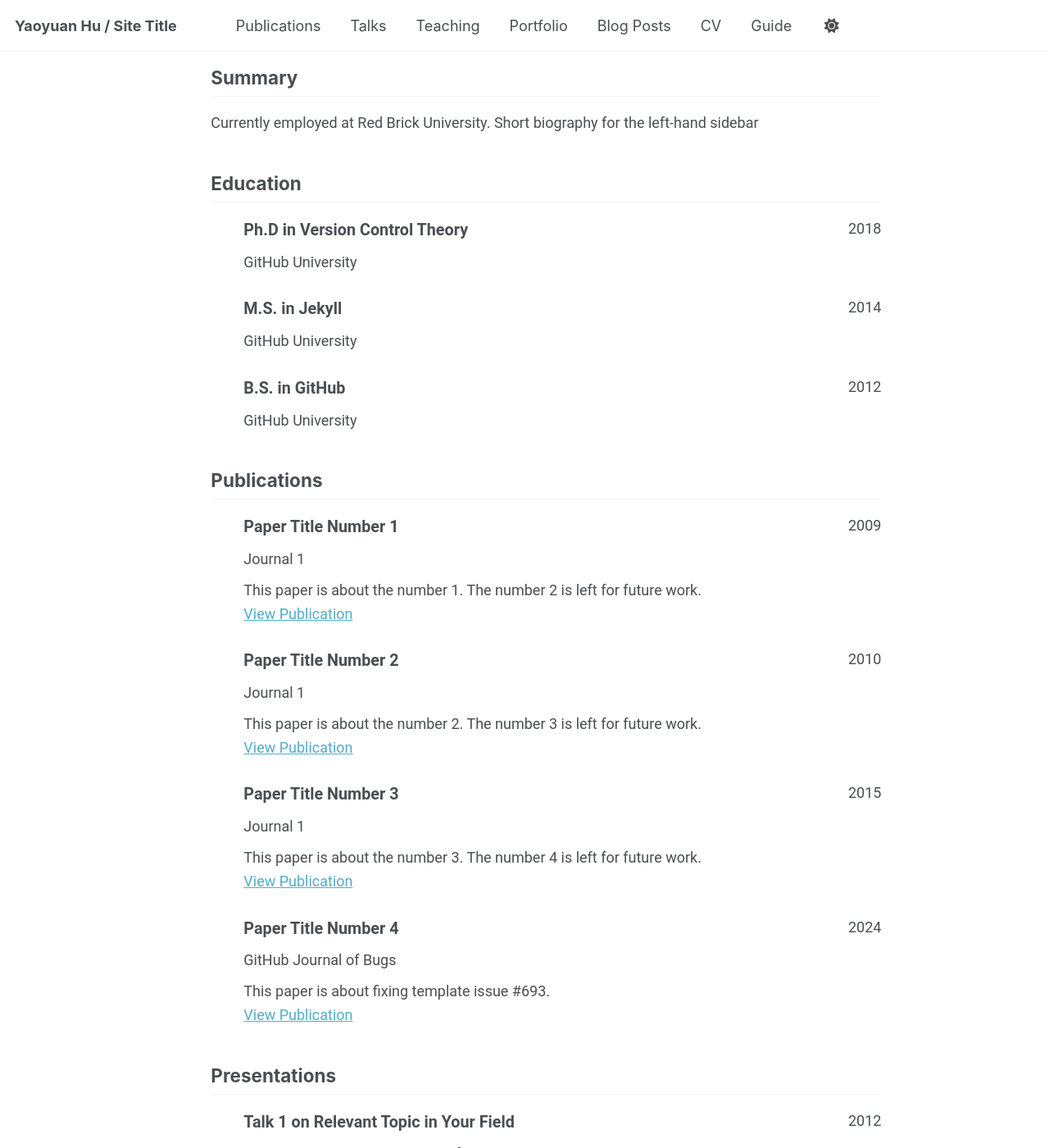
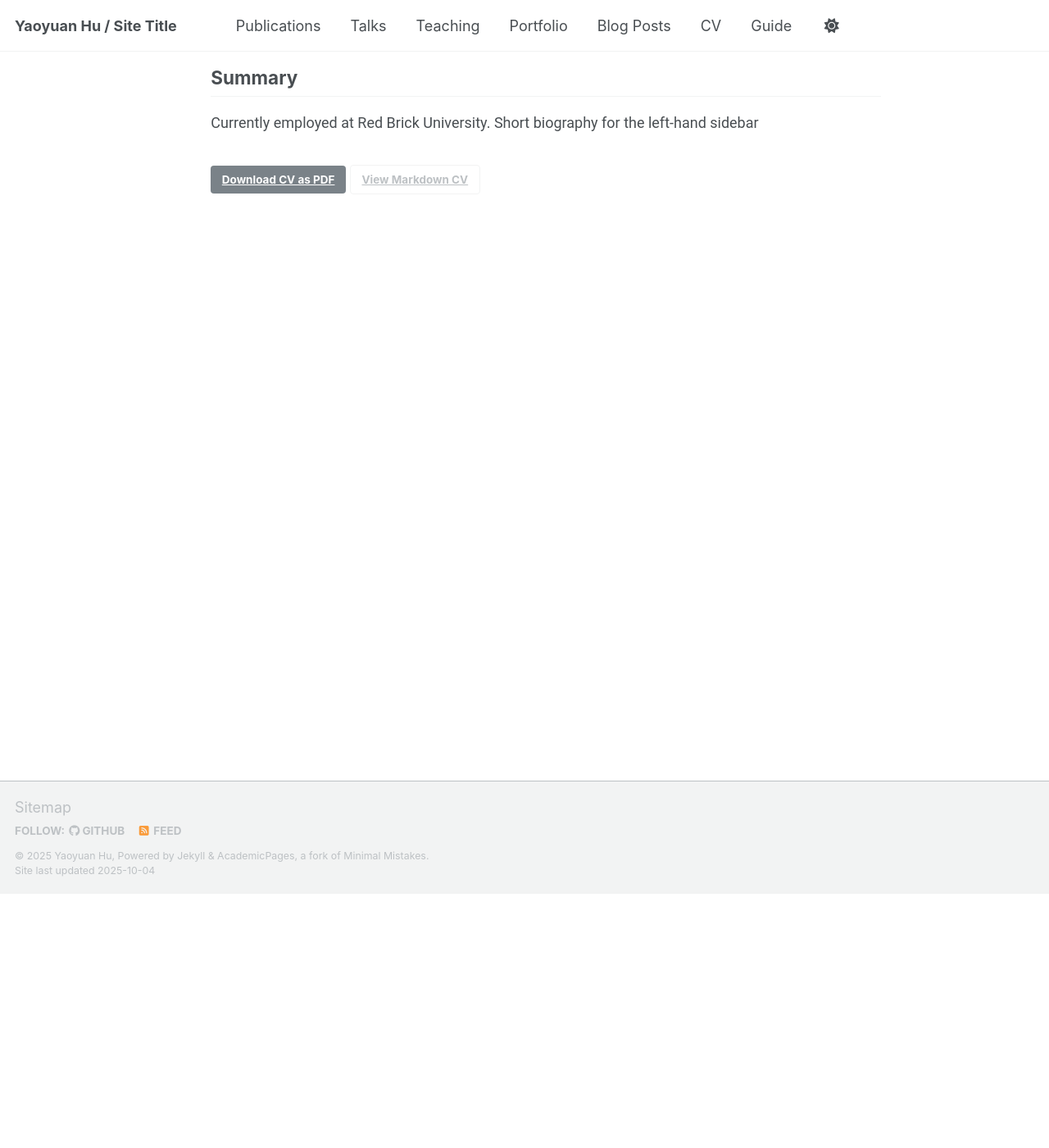
Before and after one commit to yaoyuan-hyy/yaoyuan-hyy.github.io, a Jekyll site: the page built from _pages/cv-json.md, in a window 1280 px wide and 1400 px high, scrolled down 310 px. Shown: the whole window at 82% size. Built offline with Jekyll 4.4.1, drawn with Linux system fonts in a browser that asks for light colours; a script that is not in the unit is left out; some of the changed text lies outside the part shown.

Commit message:
cv change

```diff
--- a/_data/cv.json
+++ b/_data/cv.json
@@ -1,152 +1,23 @@
 {
   "basics": {
-    "name": "Your Sidebar Name",
-    "email": "none@example.org",
+    "name": "Yaoyuan Hu",
+    "email": "1155173899@link.cuhk.edu.hk",
     "phone": "",
-    "website": "https://academicpages.github.io",
+    "website": "https://yaoyuan-hyy.github.io",
     "summary": "Currently employed at Red Brick University. Short biography for the left-hand sidebar",
     "location": {
       "address": "",
       "postalCode": "",
-      "city": "Earth",
-      "countryCode": "US",
+      "city": "Hong Kong SAR",
+      "countryCode": "HK",
       "region": ""
     },
     "profiles": [
       {
-        "network": "Google Scholar",
-        "username": "",
-        "url": "https://scholar.google.com/citations?user=PS_CX0AAAAAJ"
-      },
-      {
-        "network": "ORCID",
-        "username": "",
-        "url": "http://orcid.org/yourorcidurl"
-      },
-      {
         "network": "GitHub",
-        "username": "academicpages",
-        "url": "https://github.com/academicpages"
+        "username": "yaoyuan-hyy",
+        "url": "https://github.com/yaoyuan-hyy"
       }
     ]
-  },
-  "work": [],
-  "education": [
-    {
-      "institution": "GitHub University",
-      "area": "Ph.D in Version Control Theory",
-      "studyType": "",
-      "startDate": "",
-      "endDate": "2018",
-      "gpa": null,
-      "courses": []
-    },
-    {
-      "institution": "GitHub University",
-      "area": "M.S. in Jekyll",
-      "studyType": "",
-      "startDate": "",
-      "endDate": "2014",
-      "gpa": null,
-      "courses": []
-    },
-    {
-      "institution": "GitHub University",
-      "area": "B.S. in GitHub",
-      "studyType": "",
-      "startDate": "",
-      "endDate": "2012",
-      "gpa": null,
-      "courses": []
-    }
-  ],
-  "skills": [],
-  "languages": [],
-  "interests": [],
-  "references": [],
-  "publications": [
-    {
-      "name": "Paper Title Number 1",
-      "publisher": "Journal 1",
-      "releaseDate": "2009-10-01",
-      "website": "http://academicpages.github.io/files/paper1.pdf",
-      "summary": "This paper is about the number 1. The number 2 is left for future work."
-    },
-    {
-      "name": "Paper Title Number 2",
-      "publisher": "Journal 1",
-      "releaseDate": "2010-10-01",
-      "website": "http://academicpages.github.io/files/paper2.pdf",
-      "summary": "This paper is about the number 2. The number 3 is left for future work."
-    },
-    {
-      "name": "Paper Title Number 3",
-      "publisher": "Journal 1",
-      "releaseDate": "2015-10-01",
-      "website": "http://academicpages.github.io/files/paper3.pdf",
-      "summary": "This paper is about the number 3. The number 4 is left for future work."
-    },
-    {
-      "name": "Paper Title Number 4",
-      "publisher": "GitHub Journal of Bugs",
-      "releaseDate": "2024-02-17",
-      "website": "http://academicpages.github.io/files/paper3.pdf",
-      "summary": "This paper is about fixing template issue #693."
-    }
-  ],
-  "presentations": [
-    {
-      "name": "Talk 1 on Relevant Topic in Your Field",
-      "event": "UC San Francisco, Department of Testing",
-      "date": "2012-03-01",
-      "location": "San Francisco, CA, USA",
-      "description": ""
-    },
-    {
-      "name": "Tutorial 1 on Relevant Topic in Your Field",
-      "event": "UC-Berkeley Institute for Testing Science",
-      "date": "2013-03-01",
-      "location": "Berkeley, CA, USA",
-      "description": ""
-    },
-    {
-      "name": "Talk 2 on Relevant Topic in Your Field",
-      "event": "London School of Testing",
-      "date": "2014-02-01",
-      "location": "London, UK",
-      "description": ""
-    },
-    {
-      "name": "Conference Proceeding talk 3 on Relevant Topic in Your Field",
-      "event": "Testing Institute of America 2014 Annual Conference",
-      "date": "2014-03-01",
-      "location": "Los Angeles, CA, USA",
-      "description": ""
-    }
-  ],
-  "teaching": [
-    {
-      "course": "Teaching experience 1",
-      "institution": "University 1, Department",
-      "date": "2014-01-01",
-      "role": "Undergraduate course",
-      "description": ""
-    },
-    {
-      "course": "Teaching experience 2",
-      "institution": "University 1, Department",
-      "date": "2015-01-01",
-      "role": "Workshop",
-      "description": ""
-    }
-  ],
-  "portfolio": [
-    {
-      "name": "Portfolio item number 1",
-      "category": "portfolio",
-      "date": "",
-      "url": "",
-      "description": "Short description of portfolio item number 1<br/><img src='/images/500x300.png'>"
-    }
-  ]
+  }
 }
```
